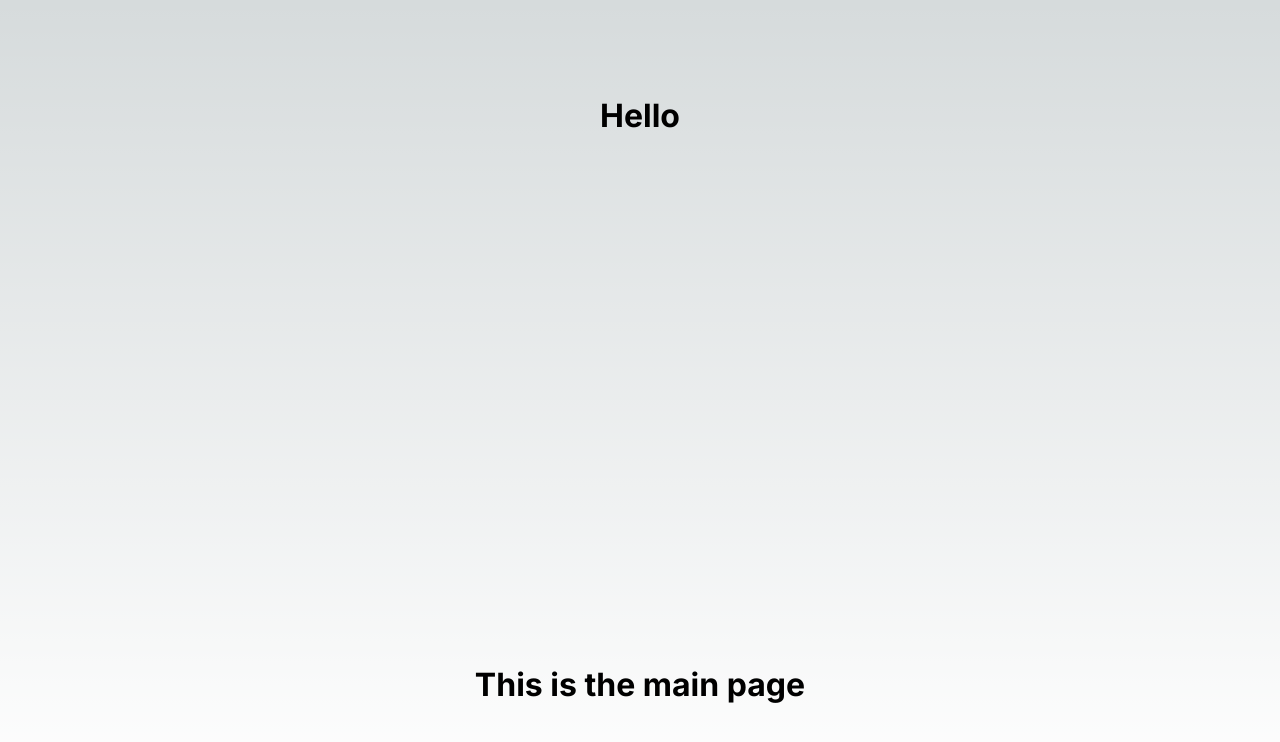
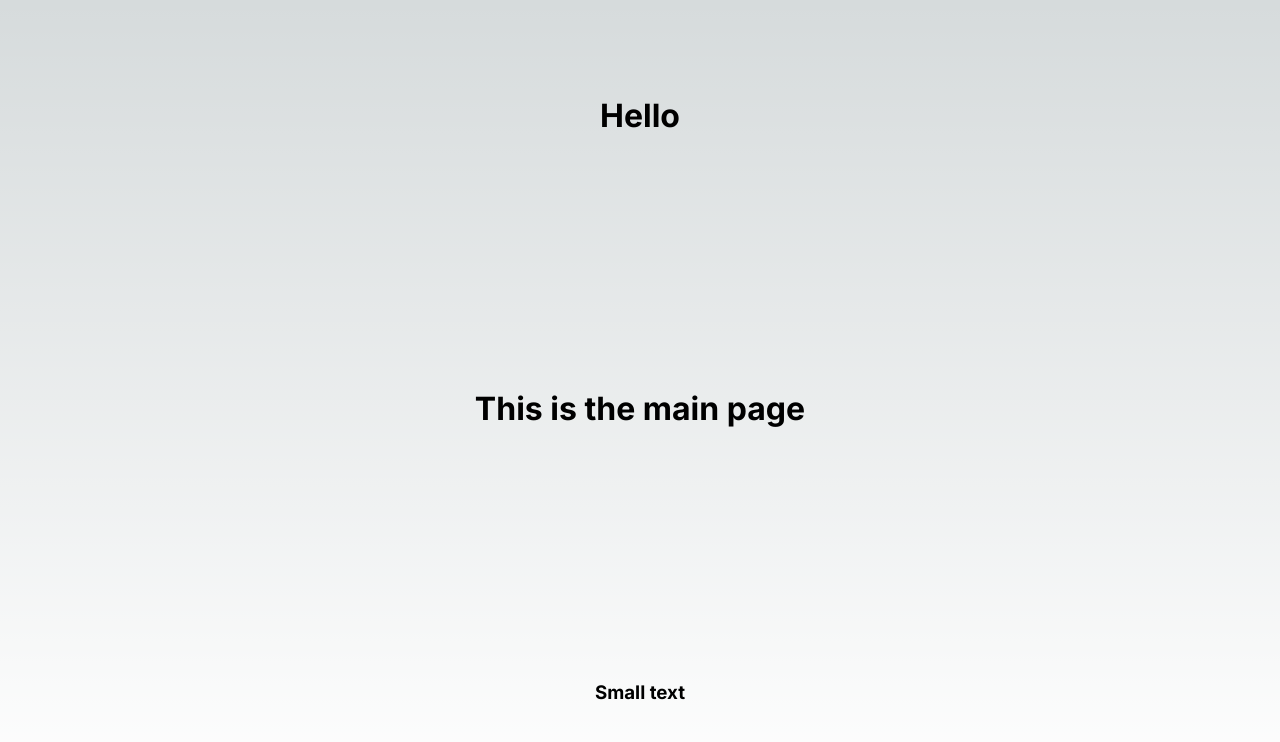
Before and after one commit to eugene-elk/biletopoisk, a Next.js app: page / in a window 1280 px wide. Shown: the top 742 px of the page. Built offline with nearby package versions, Linux system fonts and the light colour scheme.

Commit message:
One more test commit [3]

```diff
--- a/src/app/page.tsx
+++ b/src/app/page.tsx
@@ -6,6 +6,7 @@ export default function Home() {
     <main className={styles.main}>
       <h1>Hello</h1>
       <h1>This is the main page</h1>
+      <h3>Small text</h3>
     </main>
   )
 }
```
